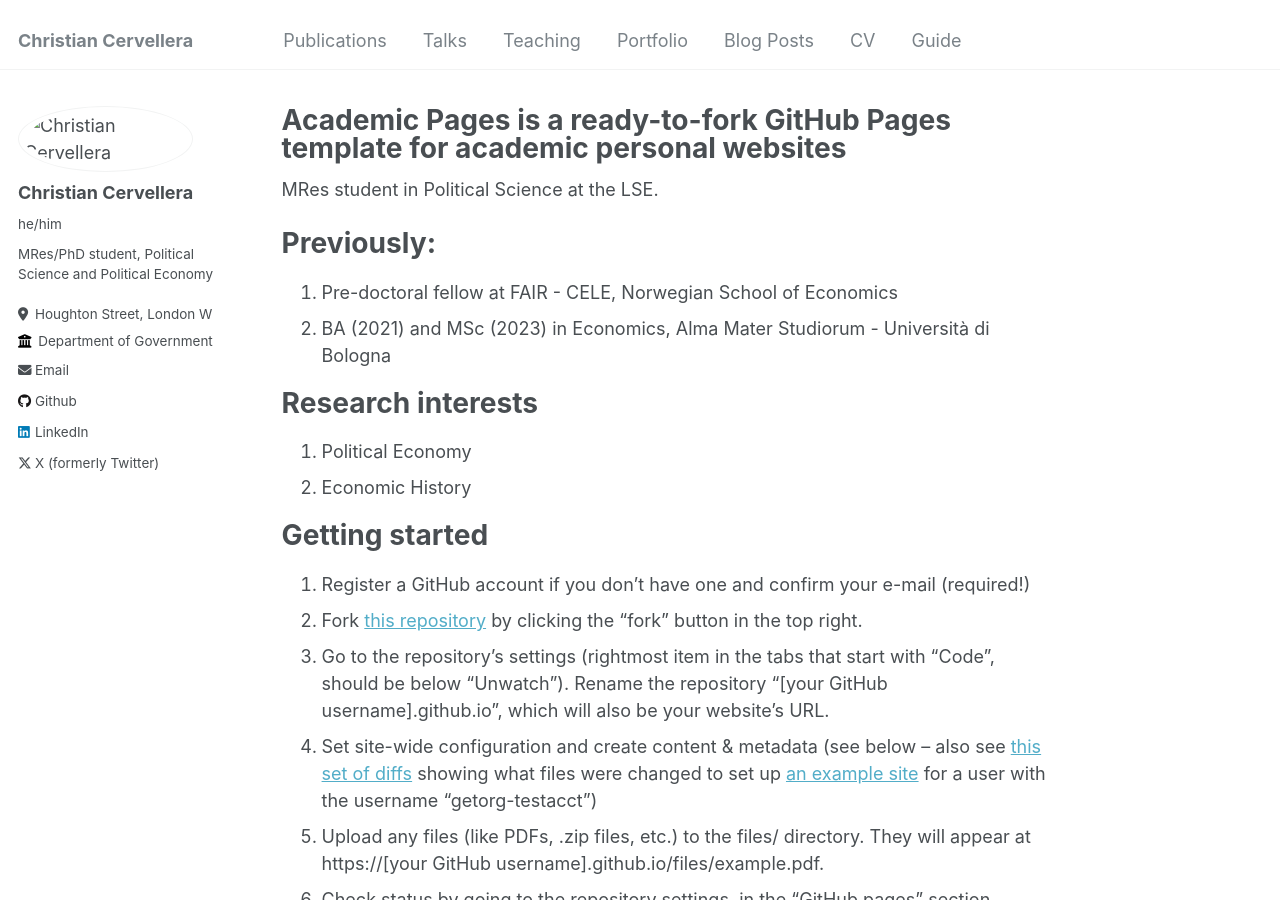
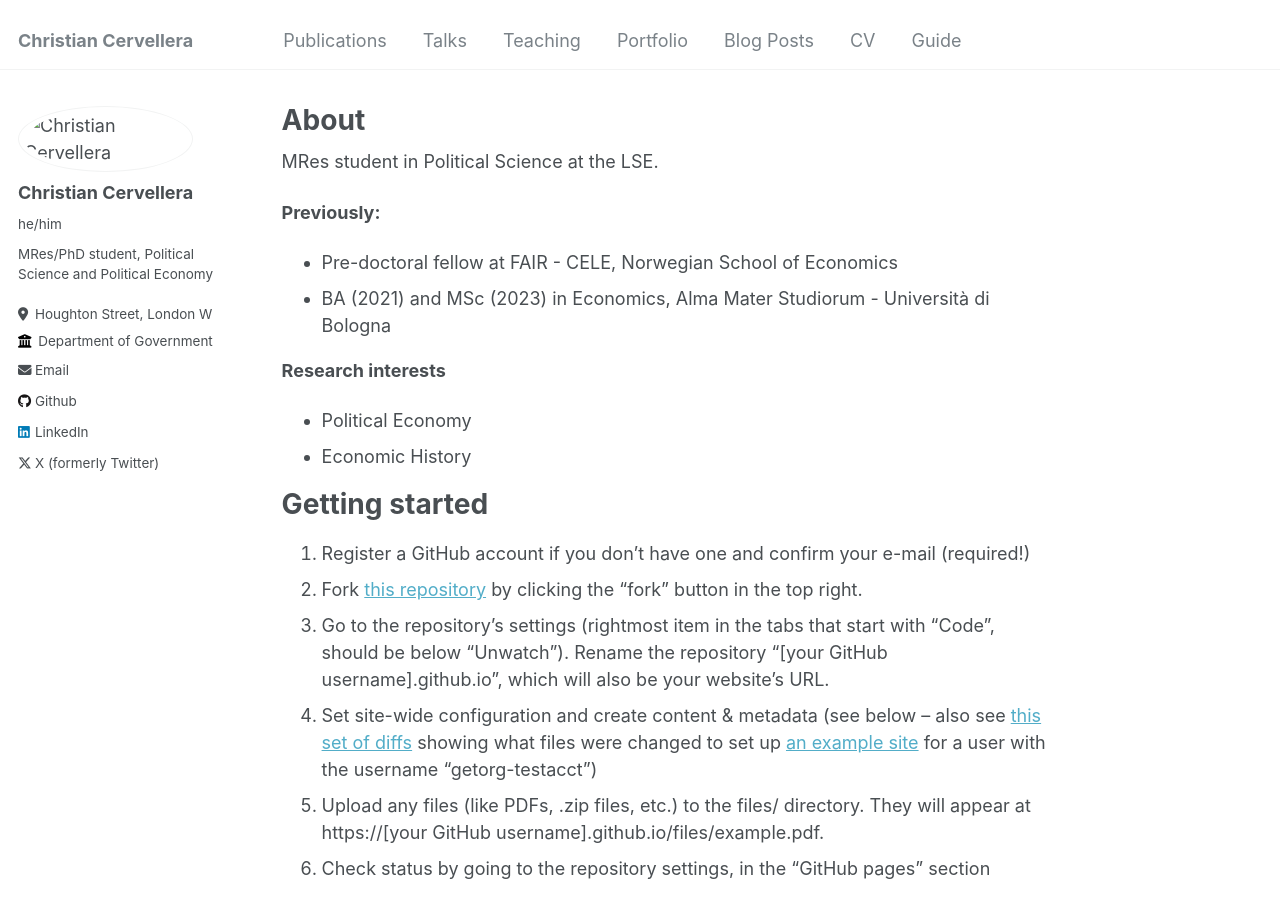
Before and after one commit to ritwika-das/ritwika-das.github.io, a Jekyll site: the page built from _pages/about.md, in a window 1280 px wide and 900 px high. Built offline with Jekyll 4.4.1, drawn with Linux system fonts in a browser that asks for light colours; part of the change alters nothing that is shown.

Commit message:
Update about.md

```diff
--- a/_pages/about.md
+++ b/_pages/about.md
@@ -1,6 +1,6 @@
 ---
 permalink: /
-title: "Academic Pages is a ready-to-fork GitHub Pages template for academic personal websites"
+title: "About"
 author_profile: true
 redirect_from:
   - /about/
@@ -9,15 +9,13 @@ redirect_from:
 
 MRes student in Political Science at the LSE.
 
-Previously:
-======
-1. Pre-doctoral fellow at FAIR - CELE, Norwegian School of Economics
-1. BA (2021) and MSc (2023) in Economics, Alma Mater Studiorum - Università di Bologna
+**Previously:**
+- Pre-doctoral fellow at FAIR - CELE, Norwegian School of Economics
+- BA (2021) and MSc (2023) in Economics, Alma Mater Studiorum - Università di Bologna
 
-Research interests
-======
-1. Political Economy
-1. Economic History
+**Research interests**
+- Political Economy
+- Economic History
 
 Getting started
 ======
```
